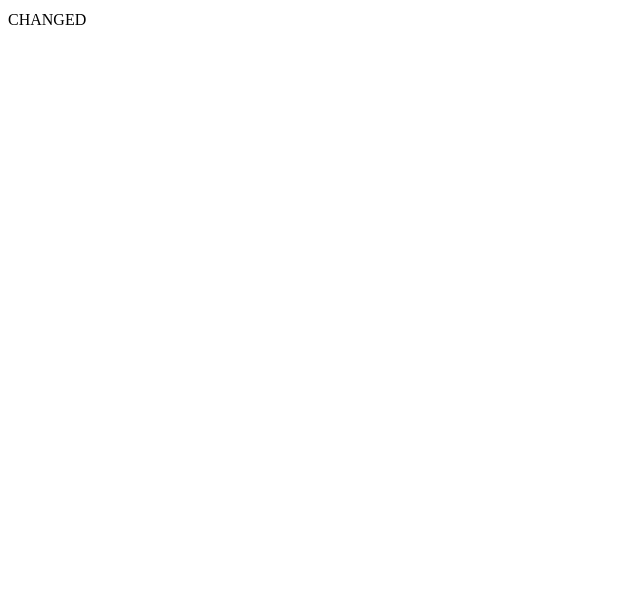
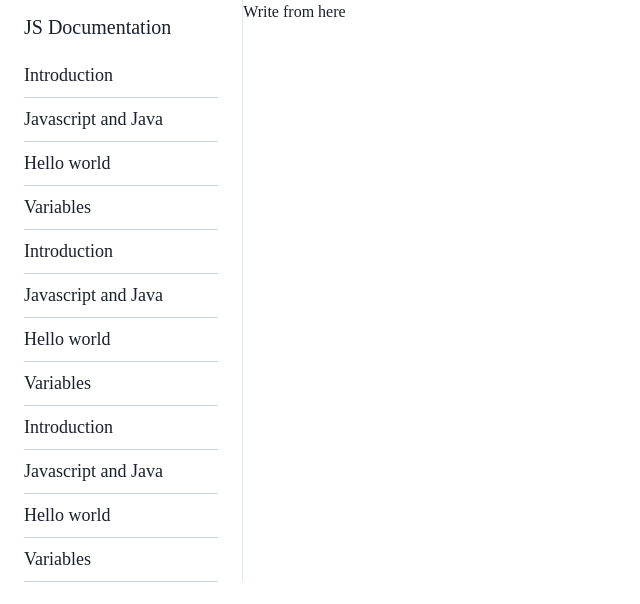
Before and after one commit to abeidahmed/aymen-abeid, a plain HTML site: page index.html in a window 1280 px wide. Shown: the whole page, without its empty margins (0-640 px from the left). Drawn offline with Linux system fonts and the light colour scheme; a web font is replaced by a local one.

Commit message:
add sidebar

```diff
--- a/css/style.css
+++ b/css/style.css
@@ -1,3 +1,80 @@
 body {
   font-family: 'Inter var';
+  padding: 0;
+  margin: 0;
+  color: var(--gray-900);
 }
+
+.container {
+  max-width: 576px;
+  padding: 0 24px;
+  margin: 0 auto;
+}
+
+@media (min-width: 768px) {
+  .container {
+    max-width: 760px;
+  }
+}
+@media (min-width: 1028px) {
+  .container {
+    max-width: 990px;
+  }
+}
+@media (min-width: 1280px) {
+  .container {
+    max-width: 1100px;
+  }
+}
+
+.title {
+  font-size: 32px;
+  font-weight: 500;
+}
+
+.main-title {
+  text-align: center;
+  padding: 12px 0;
+}
+
+@media (min-width: 768px) {
+  .main-title {
+    text-align: left;
+    font-size: 20px;
+  }
+}
+
+.link-wrapper {
+  display: flex;
+  flex-direction: column;
+  height: 300px;
+  overflow-y: hidden;
+}
+
+.nav-link-container {
+  overflow-y: auto;
+}
+
+.nav-link-container li {
+  padding: 8px 0;
+  font-size: 18px;
+  border-bottom: 1px solid var(--gray-400);
+}
+
+.section {
+  width: 100%;
+}
+
+@media (min-width: 768px) {
+  .main-wrapper {
+    display: flex;
+    width: 100%;
+  }
+  .navbar {
+    width: 300px;
+    border-right: 1px solid var(--gray-300);
+  }
+  .link-wrapper {
+    height: 100%;
+  }
+}
--- a/index.html
+++ b/index.html
@@ -11,7 +11,32 @@
   </head>
 
   <body>
-    <h1>CHANGED</h1>
+    <div class="main-wrapper">
+      <nav id="navbar" class="navbar">
+        <div class="container">
+          <header class="title main-title">JS Documentation</header>
+          <div class="link-wrapper">
+            <ul class="nav-link-container">
+              <li><a href="#" class="nav-link">Introduction</a></li>
+              <li><a href="#" class="nav-link">Javascript and Java</a></li>
+              <li><a href="#" class="nav-link">Hello world</a></li>
+              <li><a href="#" class="nav-link">Variables</a></li>
+              <li><a href="#" class="nav-link">Introduction</a></li>
+              <li><a href="#" class="nav-link">Javascript and Java</a></li>
+              <li><a href="#" class="nav-link">Hello world</a></li>
+              <li><a href="#" class="nav-link">Variables</a></li>
+              <li><a href="#" class="nav-link">Introduction</a></li>
+              <li><a href="#" class="nav-link">Javascript and Java</a></li>
+              <li><a href="#" class="nav-link">Hello world</a></li>
+              <li><a href="#" class="nav-link">Variables</a></li>
+            </ul>
+          </div>
+        </div>
+      </nav>
+      <main class="section" id="main-doc">
+        <h1>Write from here</h1>
+      </main>
+    </div>
     <script src="https://cdn.freecodecamp.org/testable-projects-fcc/v1/bundle.js"></script>
     <script src="js/index.js"></script>
   </body>
```
